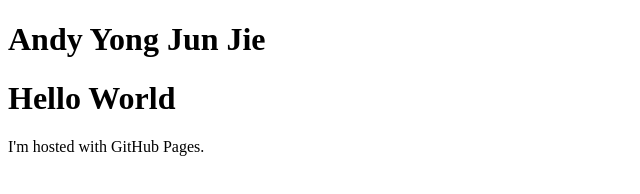
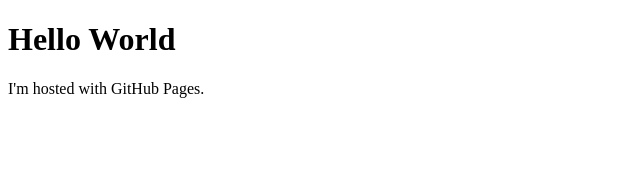
Before and after one commit to Andyyong9611/darksider, a plain HTML site: page index.html in a window 1280 px wide. Shown: the whole page, without its empty margins (0-640 px from the left). Drawn offline with Linux system fonts and the light colour scheme.

Commit message:
Revert "a"
This reverts commit a8f098f660c5da3d5f1031f75a07e051e93e5fa0.

```diff
--- a/index.html
+++ b/index.html
@@ -1,10 +1,7 @@
 <!DOCTYPE html>
 <html>
-	<head>
-		<h1>Andy Yong Jun Jie<h1>
-	</head>
-	<body>
-		<h1>Hello World</h1>
-		<p>I'm hosted with GitHub Pages.</p>
-	</body>
+<body>
+<h1>Hello World</h1>
+<p>I'm hosted with GitHub Pages.</p>
+</body>
 </html>
```
